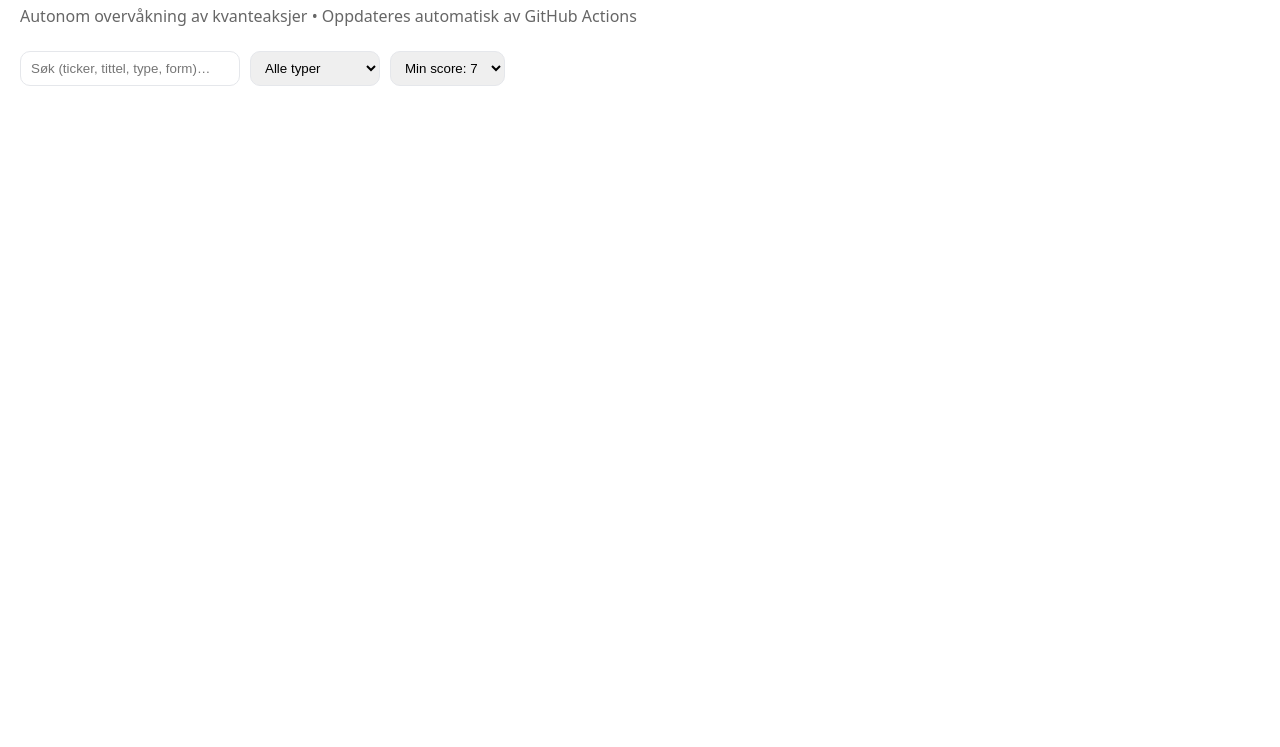
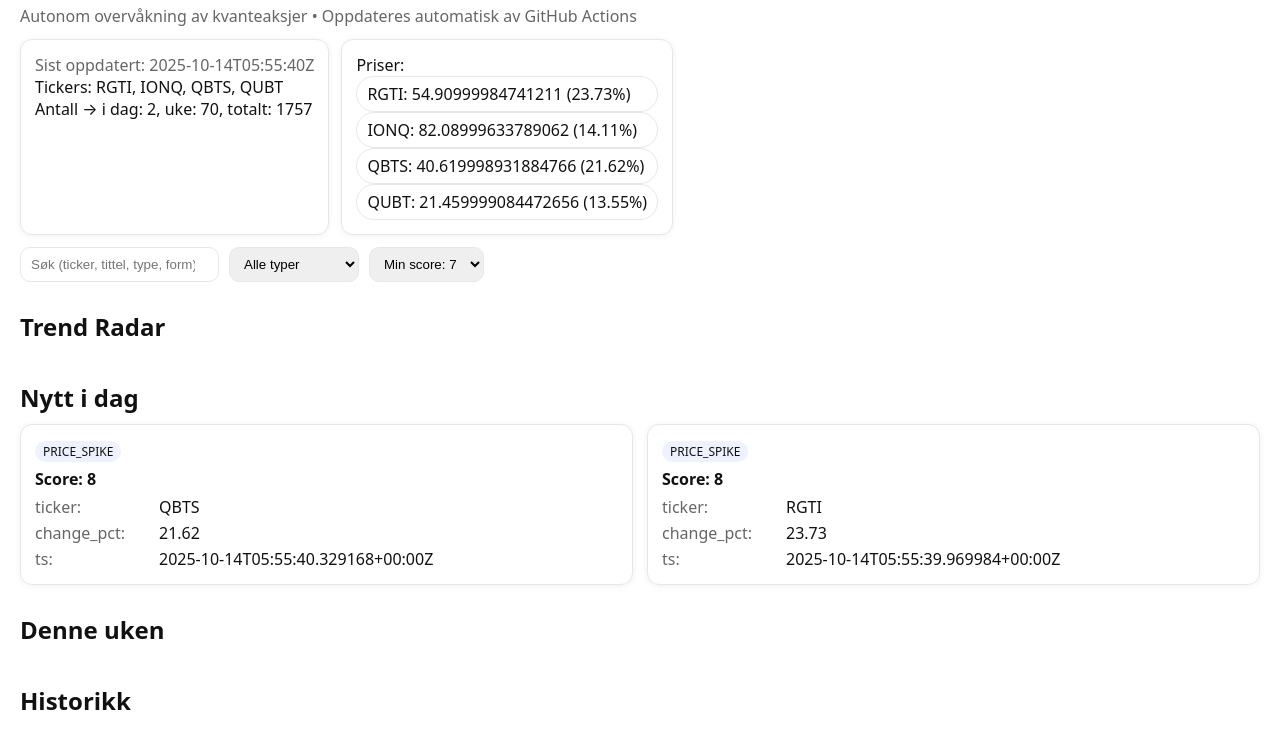
Before and after one commit to avantmarram/FinalQuant, a plain HTML site: page docs/index.html in a window 1280 px wide. Shown: the part 66-813 px from the top of the page. Drawn offline with Linux system fonts and the light colour scheme.

Commit message:
Update index.html

```diff
--- a/docs/index.html
+++ b/docs/index.html
@@ -5,55 +5,134 @@
   <meta name="viewport" content="width=device-width,initial-scale=1" />
   <title>Quantum Radar</title>
   <style>
-    :root{
-      --bg:#fff;--text:#111;--muted:#666;--card:#fff;--border:#e5e7eb;
-      --badge:#eef2ff;--badge-strong:#fff3c4;--shadow:0 1px 6px rgba(0,0,0,.06)
-    }
+    :root{ --bg:#fff;--text:#111;--muted:#666;--card:#fff;--border:#e5e7eb;--shadow:0 1px 6px rgba(0,0,0,.06)}
     *{box-sizing:border-box}
     body{font-family:system-ui,-apple-system,Segoe UI,Roboto,Inter,sans-serif;margin:20px;color:var(--text);background:var(--bg)}
-    h1{margin:0 0 8px 0}
-    h2{margin:28px 0 10px 0}
-    .muted{color:var(--muted)}
-    .row{display:flex;gap:12px;flex-wrap:wrap;margin-top:12px}
+    h1{margin:0 0 8px 0} h2{margin:28px 0 10px 0}
+    .muted{color:var(--muted)} .row{display:flex;gap:12px;flex-wrap:wrap;margin-top:12px}
     .grid{display:grid;grid-template-columns:repeat(auto-fit,minmax(280px,1fr));gap:14px;margin-top:10px}
     .card{background:var(--card);border:1px solid var(--border);border-radius:12px;padding:14px;box-shadow:var(--shadow)}
-    .badge{display:inline-block;padding:2px 8px;border-radius:12px;background:var(--badge);font-size:12px;margin-bottom:6px}
-    .badge.strong{background:var(--badge-strong)}
-    .score{font-weight:700;margin-bottom:6px}
-    .pill{border:1px solid var(--border);border-radius:999px;padding:6px 10px}
+    .badge{display:inline-block;padding:2px 8px;border-radius:12px;background:#eef2ff;font-size:12px;margin-bottom:6px}
+    .score{font-weight:700;margin-bottom:6px} .pill{border:1px solid var(--border);border-radius:999px;padding:6px 10px}
     .controls{display:flex;gap:10px;flex-wrap:wrap}
-    input[type="search"]{padding:8px 10px;border:1px solid var(--border);border-radius:10px;min-width:220px}
-    select{padding:8px 10px;border:1px solid var(--border);border-radius:10px}
-    a{color:inherit}
-    .kvs{display:grid;grid-template-columns:120px 1fr;gap:4px}
-    .kvs div:nth-child(odd){color:var(--muted)}
-    footer{margin-top:28px;color:var(--muted)}
+    input[type="search"],select{padding:8px 10px;border:1px solid var(--border);border-radius:10px}
+    a{color:inherit} .kvs{display:grid;grid-template-columns:120px 1fr;gap:4px} .kvs div:nth-child(odd){color:var(--muted)}
   </style>
 </head>
 <body>
   <h1>Quantum Radar</h1>
   <div class="muted">Autonom overvåkning av kvanteaksjer • Oppdateres automatisk av GitHub Actions</div>
 
-  <!-- OVERSIKT -->
   <section id="overview" class="row"></section>
 
-  <!-- KONTROLLER -->
   <div class="controls" style="margin-top:12px">
     <input id="q" type="search" placeholder="Søk (ticker, tittel, type, form)…" />
     <select id="type">
       <option value="">Alle typer</option>
-      <option>PRICE_SPIKE</option>
-      <option>PRICE_DIP</option>
-      <option>SEC_FILING</option>
-      <option>PATENT</option>
-      <option>NEWS</option>
-      <option>ARXIV</option>
+      <option>PRICE_SPIKE</option><option>PRICE_DIP</option><option>SEC_FILING</option>
+      <option>PATENT</option><option>NEWS</option><option>ARXIV</option>
     </select>
     <select id="minScore">
-      <option value="0">Min score: 0</option>
-      <option value="5">Min score: 5</option>
-      <option value="6">Min score: 6</option>
-      <option value="7" selected>Min score: 7</option>
-      <option value="8">Min score: 8</option>
+      <option value="0">Min score: 0</option><option value="5">Min score: 5</option>
+      <option value="6">Min score: 6</option><option value="7" selected>Min score: 7</option><option value="8">Min score: 8</option>
     </select>
   </div>
+
+  <h2>Trend Radar</h2>
+  <div id="trend" class="grid"></div>
+
+  <h2>Nytt i dag</h2>
+  <div id="today" class="grid"></div>
+
+  <h2>Denne uken</h2>
+  <div id="week" class="grid"></div>
+
+  <h2>Historikk</h2>
+  <div id="history" class="grid"></div>
+
+  <script>
+  async function getJSON(p){ const r = await fetch(p, {cache:'no-store'}); return r.json(); }
+  function el(t,c,x){ const e=document.createElement(t); if(c)e.className=c; if(x!==undefined)e.textContent=x; return e; }
+
+  function infoCard(data){
+    const a = el('div','card');
+    a.appendChild(el('div','muted','Sist oppdatert: '+data.generated_at));
+    a.appendChild(el('div','','Tickers: '+(data.tickers||[]).join(', ')));
+    a.appendChild(el('div','', `Antall → i dag: ${data.counts?.signals_today ?? 0}, uke: ${data.counts?.signals_week ?? 0}, totalt: ${data.counts?.signals ?? 0}`));
+    if (data.backtest){
+      a.appendChild(el('div','', `Backtest (5d, score≥7): trades ${data.backtest.trades}, winrate ${data.backtest.winrate}%, avg ${data.backtest.avg_ret}%`));
+    }
+    return a;
+  }
+  function pricesCard(data){
+    const p = el('div','card'); p.appendChild(el('div','','Priser:'));
+    (data.prices||[]).forEach(r=>p.appendChild(el('div','pill', `${r.ticker}: ${r.price} (${r.change_pct}%)`)));
+    return p;
+  }
+
+  function card(s){
+    const c = el('div','card'); c.appendChild(el('div','badge', s.type||'')); c.appendChild(el('div','score','Score: '+(s.score||0)));
+    const kv = el('div','kvs'); const skip=new Set(['type','score']);
+    for (const [k,v] of Object.entries(s)){ if(skip.has(k))continue; kv.appendChild(el('div','',k+':'));
+      if(k==='url'||k==='link'){ const a=document.createElement('a'); a.href=v; a.textContent=v; a.target='_blank'; const w=el('div'); w.appendChild(a); kv.appendChild(w);}
+      else { kv.appendChild(el('div','', String(v)));}}
+    c.appendChild(kv); return c;
+  }
+
+  function trendCard(t){
+    const c = el('div','card'); const b = el('div','badge', `TREND • ${t.status}`);
+    if (t.status==='DOWN')  b.style.background='#fee2e2';
+    if (t.status==='UP')    b.style.background='#d1fae5';
+    if (t.status==='WATCH') b.style.background='#fff3c4';
+    c.appendChild(b);
+    c.appendChild(el('div','score', `${t.ticker} • score ${t.score}`));
+    const kv = el('div','kvs');
+    const rows = {'RSI':t.rsi?.toFixed?.(1),'EMA5':t.ema5?.toFixed?.(2),'EMA20':t.ema20?.toFixed?.(2),'Close':t.close?.toFixed?.(2),
+                  'Change%':(t.change_pct?.toFixed?.(2)||'0')+'%','Vol':Math.round(t.vol||0),'Vol avg20':Math.round(t.vol_avg20||0),
+                  'Notater':(t.notes||[]).join('; ')};
+    Object.entries(rows).forEach(([k,v])=>{kv.appendChild(el('div','',k+':')); kv.appendChild(el('div','',String(v)));});
+    c.appendChild(kv); return c;
+  }
+
+  function matchesFilter(s, txt, type, minScore){
+    if (minScore && (s.score||0) < minScore) return false;
+    if (type && (s.type||'') !== type) return false;
+    if (!txt) return true;
+    return JSON.stringify(s).toLowerCase().includes(txt.toLowerCase());
+  }
+
+  (async ()=>{
+    const data = await getJSON('data.json');
+    const sigs = await getJSON('signals.json');
+
+    // overview
+    const ov=document.getElementById('overview'); ov.appendChild(infoCard(data)); ov.appendChild(pricesCard(data));
+
+    // trend
+    const $trend = document.getElementById('trend');
+    (data.trend||[]).forEach(t => $trend.appendChild(trendCard(t)));
+
+    // sections
+    const $today=document.getElementById('today'), $week=document.getElementById('week'), $hist=document.getElementById('history');
+    const todayIso=(new Date()).toISOString().slice(0,10); const weekCut=new Date(Date.now()-7*86400000).toISOString();
+
+    function render(){
+      const txt=document.getElementById('q').value.trim();
+      const typ=document.getElementById('type').value;
+      const minS=parseInt(document.getElementById('minScore').value||'0',10);
+      [$today,$week,$hist].forEach(n=>n.innerHTML='');
+      (sigs||[]).forEach(s=>{
+        if(!matchesFilter(s,txt,typ,minS)) return;
+        const ts=(s.ts||''); const cardEl=card(s);
+        if(ts>=weekCut){ if(ts.startsWith(todayIso)) $today.appendChild(cardEl); else $week.appendChild(cardEl); }
+        else { $hist.appendChild(cardEl); }
+      });
+    }
+    render();
+    document.getElementById('q').addEventListener('input', render);
+    document.getElementById('type').addEventListener('change', render);
+    document.getElementById('minScore').addEventListener('change', render);
+  })();
+  </script>
+</body>
+</html>
```
